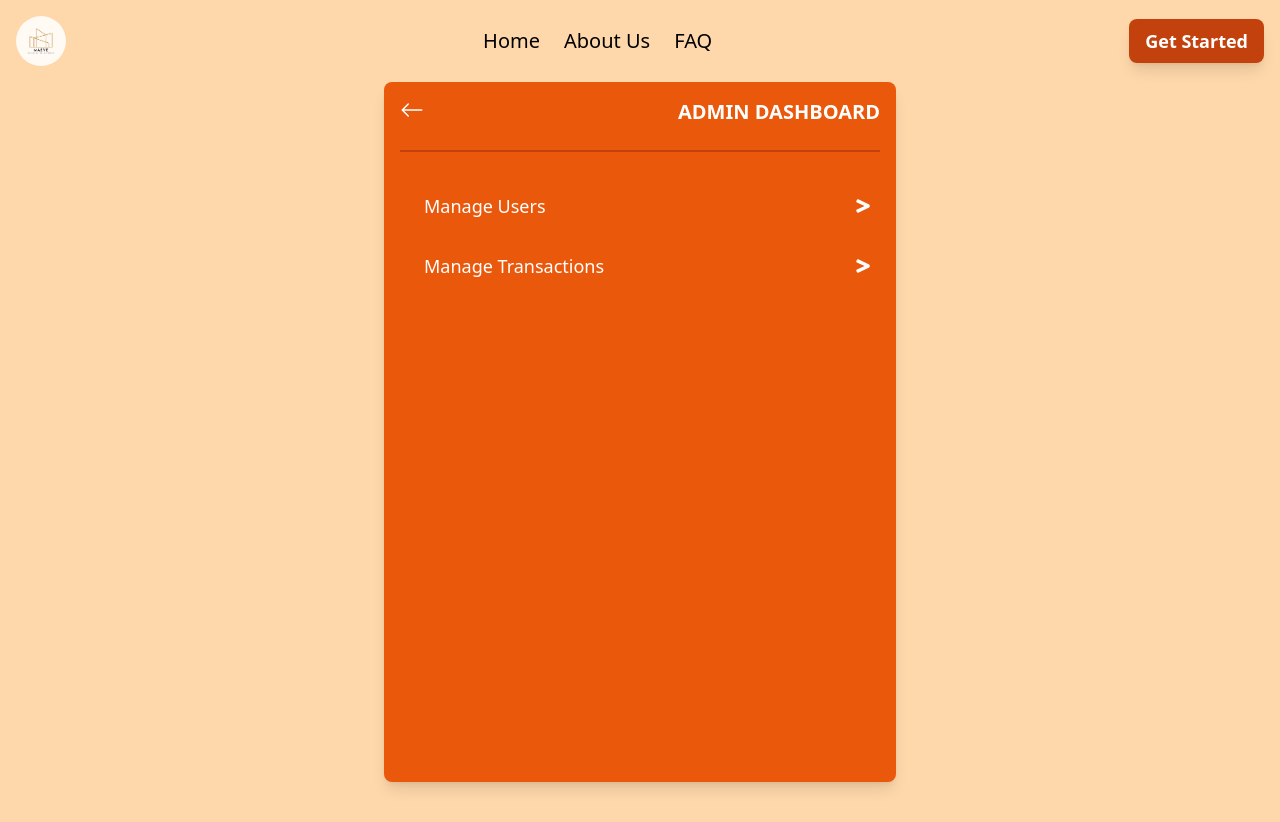
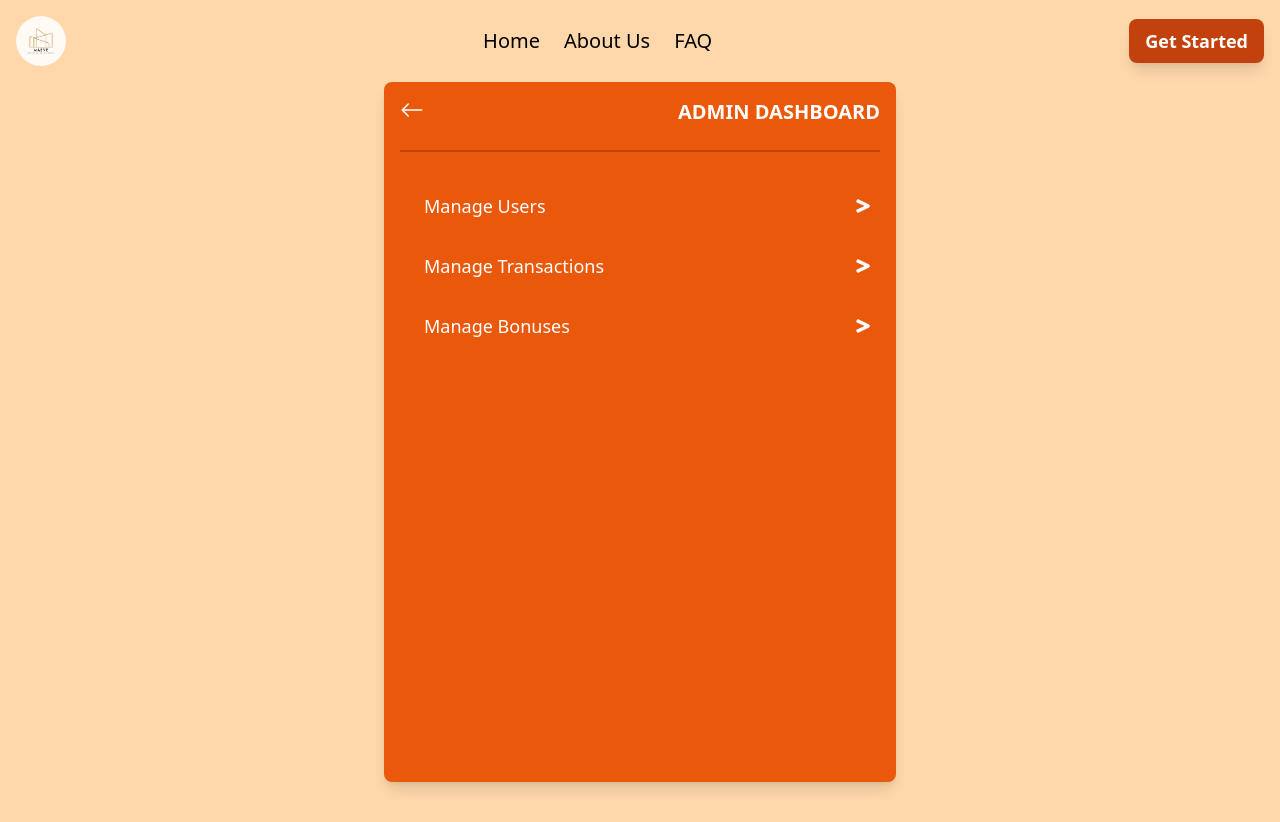
Before and after one commit to MrCandie/investment, a Next.js app in the folder client/: page /admin in a window 1280 px wide. Built offline with nearby package versions, Linux system fonts and the light colour scheme.

Commit message:
another commit

```diff
--- a/client/components/admin/AdminMenus.js
+++ b/client/components/admin/AdminMenus.js
@@ -21,6 +21,12 @@ export default function AdminMenus() {
             <FaGreaterThan />
           </p>
         </div>
+        <Link className="admin-link" href="">
+          <p className="h2">manage bonuses</p>
+          <p className="h2">
+            <FaGreaterThan />
+          </p>
+        </Link>
       </div>
       {show && <TransactionModal setShow={setShow} />}
     </Fragment>
--- a/client/components/dashboard/History.js
+++ b/client/components/dashboard/History.js
@@ -6,7 +6,7 @@ export default function History({ deposits }) {
   const router = useRouter();
 
   return (
-    <div className="w-full overflow-scroll flex flex-col space-y-2">
+    <div className="w-full max-h-[65%] overflow-scroll flex flex-col space-y-2">
       <h1 className="text text-white">transaction history</h1>
       <hr className="hr" />
       {deposits?.length > 0 ? (
```
